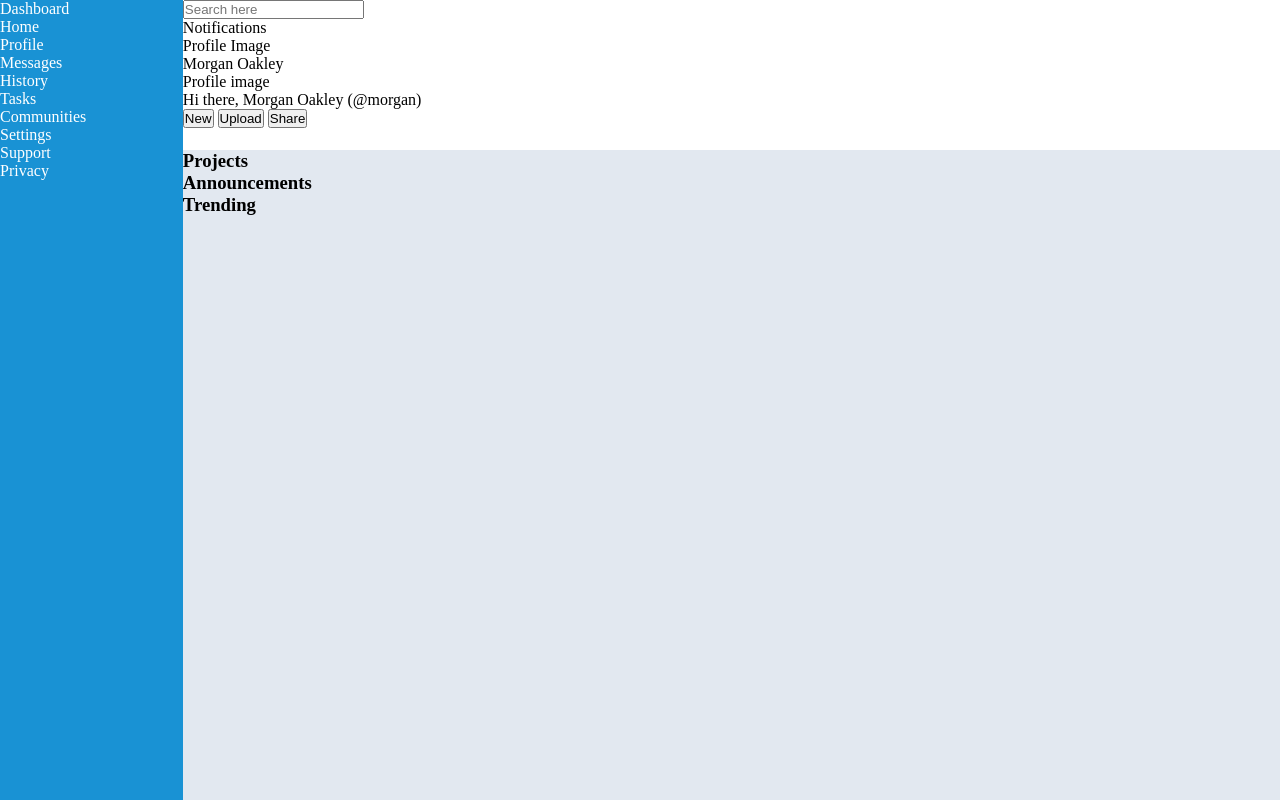
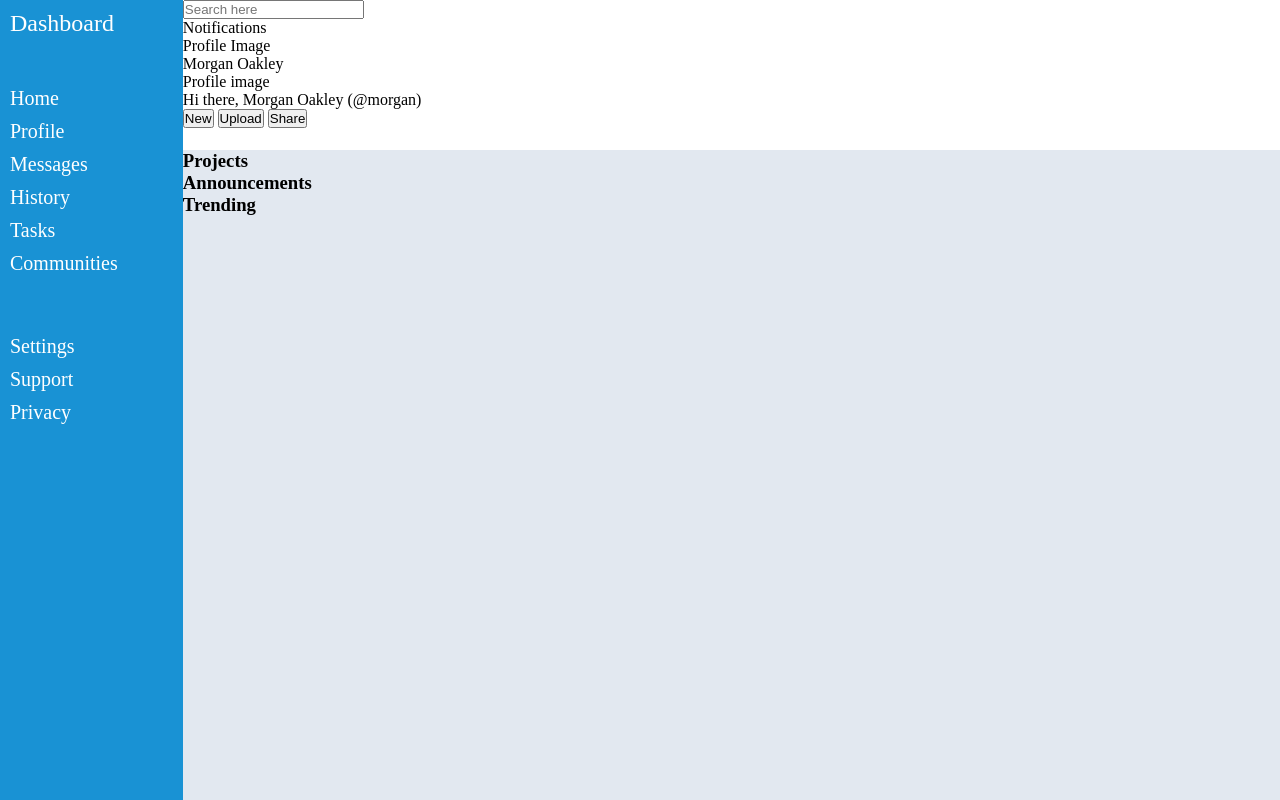
Before and after one commit to anthonyc20b/odin-admin-dashboard, a plain HTML site: page index.html in a window 1280 px wide. Drawn offline with Linux system fonts and the light colour scheme.

Commit message:
Create sidebar grid layout and add text styling
Added a secondary grid within the parent to space out each of the
sections for navigation. The branding, navigation, and settings options.

Also added in background colors, text colors, and removed default list
type and text decoration

```diff
--- a/style.css
+++ b/style.css
@@ -19,6 +19,26 @@
     grid-row: 1 / 3;
     background-color: rgb(25, 146, 212);
     color: white;
+    display: grid;
+    grid-template-rows: repeat(3, auto);
+    align-content: start;
+    gap: 50px;
+    font-size: 20px;
+    padding: 10px;
+}
+
+.logo {
+    font-size: 24px;
+}
+
+.nav-list li {
+    margin-bottom: 10px;
+    list-style-type: none;
+}
+
+.settings li{
+    margin-bottom: 10px;
+    list-style-type: none;
 }
 
 .main-content{
```
Also changed, not shown: index.html (+1 -2 lines).
